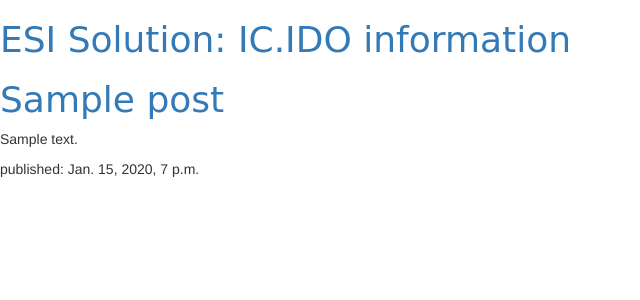
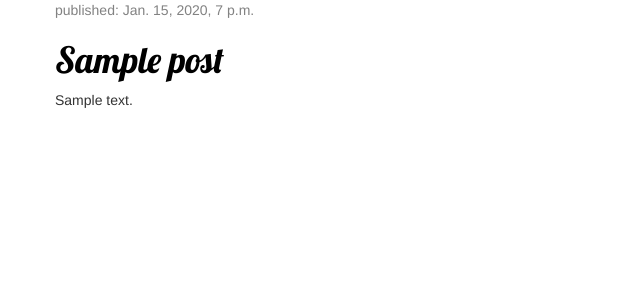
Before and after one commit to JensonSim/django-jbm, a Django app: template blog/templates/blog/post_list.html in a window 1280 px wide. Shown: the top 300 px of the page, without its empty margins (0-640 px from the left). Run offline with Django 3.2, Linux system fonts and the light colour scheme; the template is opened without the code that fills it: values that come from a table or form of the project are taken from there, others are empty; tables that the repository leaves empty hold one stand-in row (values such as "Sample post"); some libraries are stand-ins or nearby versions.

Commit message:
commited

```diff
--- a/blog/templates/blog/post_list.html
+++ b/blog/templates/blog/post_list.html
@@ -6,19 +6,24 @@
         <link rel="stylesheet" href="//maxcdn.bootstrapcdn.com/bootstrap/3.2.0/css/bootstrap.min.css">
         <link rel="stylesheet" href="//maxcdn.bootstrapcdn.com/bootstrap/3.2.0/css/bootstrap-theme.min.css">
         <link rel="stylesheet" href="{% static 'css/blog.css' %}">
+        <link href="//fonts.googleapis.com/css?family=Lobster&subset=latin,latin-ext" rel="stylesheet" type="text/css">
+
     </head>
     <body>
-        <div>
-            <h1><a href="/">ESI Solution: IC.IDO information</a></h1>
-        </div>
-
-        {% for post in posts %}
-            <div>
-                <h1><a href="">{{ post.title }}</a></h1>
-                <p>{{ post.text|linebreaksbr }}</p>
-                <p>published: {{ post.published_date }}</p>
-
-            </div>
-        {% endfor %}
+            <div class="content container">
+                    <div class="row">
+                        <div class="col-md-8">
+                            {% for post in posts %}
+                                <div class="post">
+                                    <div class="date">
+                                        <p>published: {{ post.published_date }}</p>
+                                    </div>
+                                    <h1><a href="">{{ post.title }}</a></h1>
+                                    <p>{{ post.text|linebreaksbr }}</p>
+                                </div>
+                            {% endfor %}
+                        </div>
+                    </div>
+                </div>
     </body>
 </html>
```
